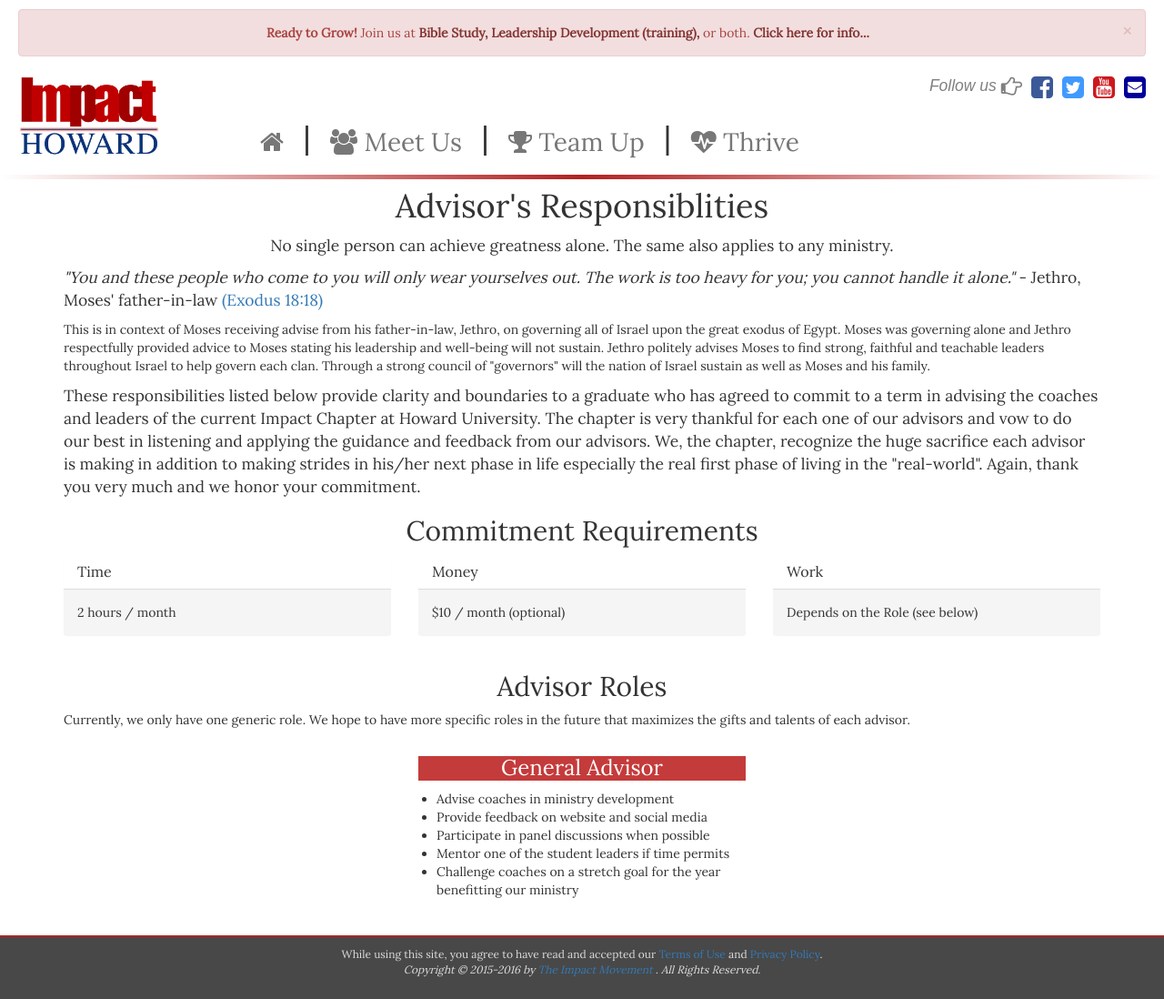
After one commit to gradney/ImpactChapter, a CodeIgniter app: page /test/advisor_responsiblities in a window 1280 px wide. The commit adds this page. Shown: the whole page at 91% size. Run offline with CodeIgniter, Linux system fonts and the light colour scheme; some libraries are stand-ins or nearby versions.

Commit message:
Graduates pg - done; Advisor Role pg - done

```diff
--- /dev/null
+++ b/application/views/page/advisor_responsiblities.php
@@ -0,0 +1,73 @@
+  <div class="container">
+    <div class="row">
+      <div class="col-sm-12">
+        <h1 class="text-center" style="margin-top: 0px;">Advisor's Responsiblities</h1>
+        <p class="text-center" style="font-size: 1.25em;">No single person can achieve greatness alone. The same also applies to any ministry.</p>
+
+        <p style="font-size: 1.25em;"><em>"You and these people who come to you will only wear yourselves out. The work is too heavy for you; you cannot handle it alone."</em> - Jethro, Moses' father-in-law <a href="https://www.biblegateway.com/passage/?search=Exodus%2018:18" target="_blank">(Exodus 18:18)</a></p>
+
+        <p>This is in context of Moses receiving advise from his father-in-law, Jethro, on governing all of Israel upon the great exodus of Egypt. Moses was governing alone and Jethro respectfully provided advice to Moses stating his leadership and well-being will not sustain. Jethro politely advises Moses to find strong, faithful and teachable leaders throughout Israel to help govern each clan. Through a strong council of "governors" will the nation of Israel sustain as well as Moses and his family.</p>
+
+        <p style="font-size: 1.25em;">These responsibilities listed below provide clarity and boundaries to a graduate who has agreed to commit to a term in advising the coaches and leaders of the current Impact Chapter at Howard University. The chapter is very thankful for each one of our advisors and vow to do our best in listening and applying the guidance and feedback from our advisors. We, the chapter, recognize the huge sacrifice each advisor is making in addition to making strides in his/her next phase in life especially the real first phase of living in the "real-world". Again, thank you very much and we honor your commitment.</p>
+
+        <h2 class="text-center">Commitment Requirements</h2>
+        <div class="row">
+          <div class="col-sm-4">
+              <div class="panel panel-default">
+                <div class="panel-heading">
+                  <h3 class="panel-title">Time</h3>
+                </div>
+                <div class="panel-body">
+                  2 hours / month
+                </div>
+              </div>
+          </div>
+          <div class="col-sm-4">
+              <div class="panel panel-default">
+                <div class="panel-heading">
+                  <h3 class="panel-title">Money</h3>
+                </div>
+                <div class="panel-body">
+                  $10 / month (optional)
+                </div>
+              </div>
+          </div>
+          <div class="col-sm-4">
+              <div class="panel panel-default">
+                <div class="panel-heading">
+                  <h3 class="panel-title">Work</h3>
+                </div>
+                <div class="panel-body">
+                  Depends on the Role (see below)
+                </div>
+              </div>
+          </div>
+        </div>
+
+        <h2 class="text-center">Advisor Roles</h2>
+        <p>Currently, we only have one generic role. We hope to have more specific roles in the future that maximizes the gifts and talents of each advisor.</p>
+        <div class="row">
+            <div class="col-md-4"></div>
+            <div class="col-md-4" style="margin-bottom: 20px;">
+              <div class="card">
+                <?php /*<!--img class="card-img-top img-circle" src="img/advisor_role.png" alt=""-->*/ ?>
+                <div class="card-block">
+                  <h3 class="card-title text-center" style="background-color: rgba(179, 0, 0, 0.77); color:#fff;">General Advisor</h3>
+                  <p class="card-text">
+                    <ul style="padding-left: 20px;">
+                      <li>Advise coaches in ministry development</li>
+                      <li>Provide feedback on website and social media</li>
+                      <li>Participate in panel discussions when possible</li>
+                      <li>Mentor one of the student leaders if time permits</li>
+                      <li>Challenge coaches on a stretch goal for the year benefitting our ministry</li>
+                    </ul>
+                  </p>
+                </div>
+              </div>
+            </div>
+            <div class="col-md-4"></div>
+        </div>
+
+      </div><?php /*end main column*/ ?>
+    </div><?php /*end main row*/ ?>
+  </div><?php /*end container*/ ?>
```
Also changed, not shown: application/views/page/graduates.php (+9 -6 lines), img/pic/profiles/cynthia_headshot.png (added), img/pic/profiles/james_headshot.png, img/pic/profiles/joy_headshot.png (added), img/pic/profiles/leah_headshot.png, img/pic/profiles/mecca_headshot.png (added).
